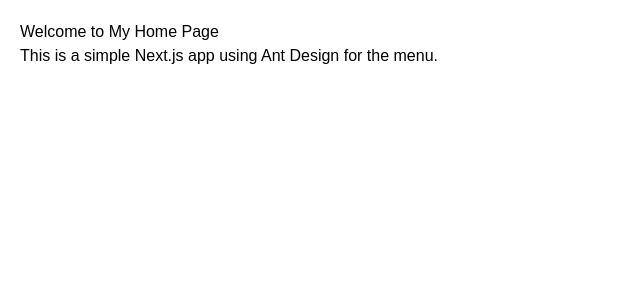
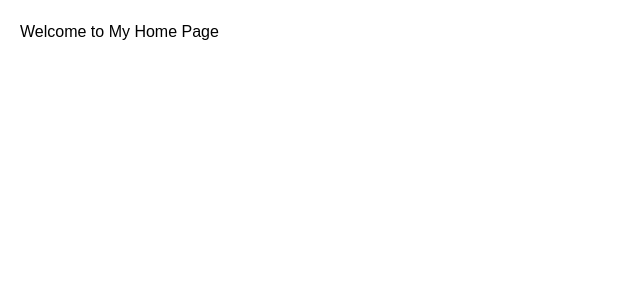
Before and after one commit to Nguyen-An/datn-mquickb-fe, a Next.js app: page / in a window 1280 px wide. Shown: the top 300 px of the page, without its empty margins (0-640 px from the left). Built offline with nearby package versions, Linux system fonts and the light colour scheme.

Commit message:
update code

```diff
--- a/src/components/home/home.tsx
+++ b/src/components/home/home.tsx
@@ -5,7 +5,6 @@ const Home = () => {
   return (
     <div style={{ padding: '20px' }}>
     <h1>Welcome to My Home Page</h1>
-    <p>This is a simple Next.js app using Ant Design for the menu.</p>
   </div>
   );
 };
```
